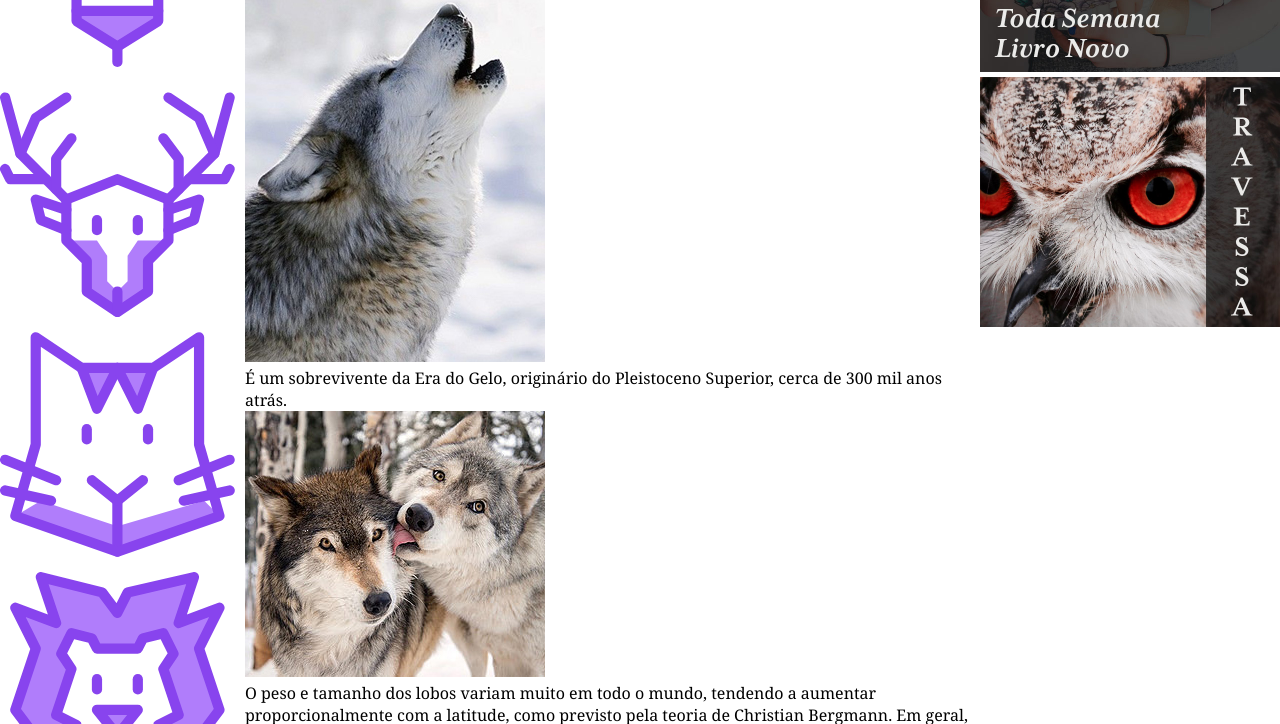
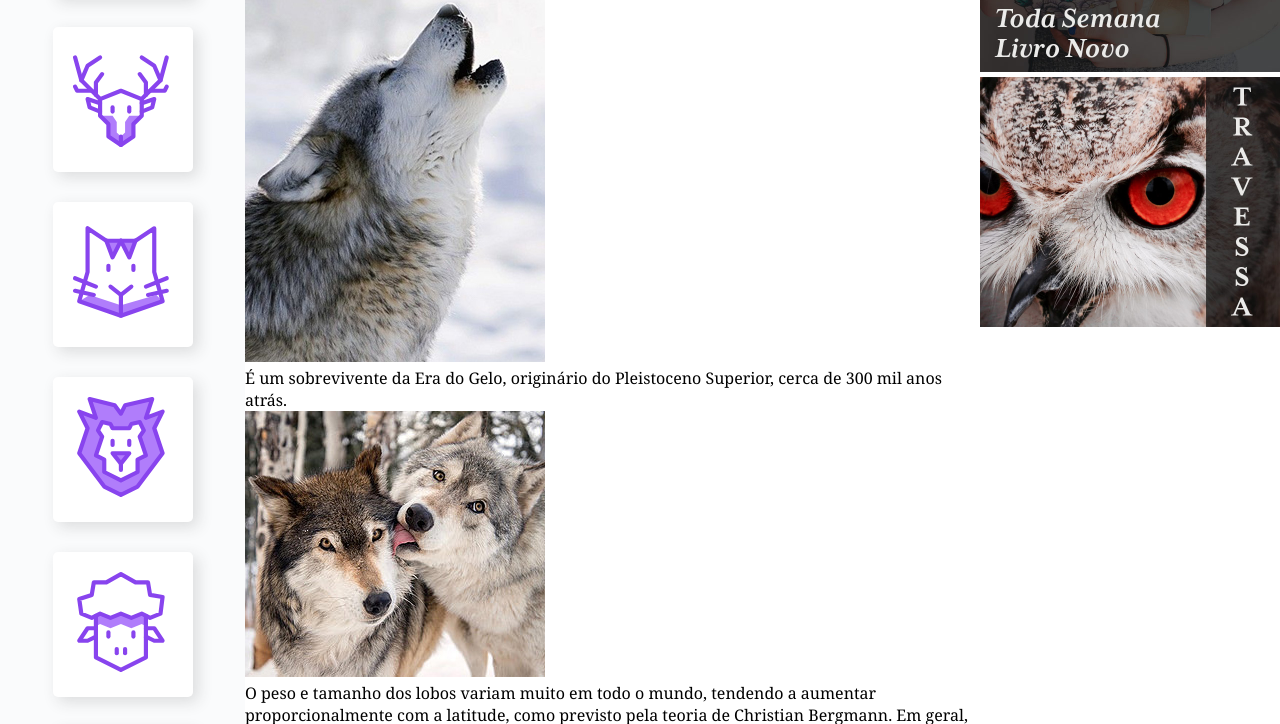
Before and after one commit to CaioAugustoo/wildbeast, a plain HTML site: page index.html in a window 1280 px wide. Shown: the part 276-1000 px from the top of the page. Drawn offline with Linux system fonts and the light colour scheme.

Commit message:
Estilização da sidenav

```diff
--- a/index.css
+++ b/index.css
@@ -75,6 +75,24 @@ header nav ul li a + a {
 
 #sidenav {
   grid-area: sidenav;
+  background: #fafbfc;
+  padding: 30px;
+}
+
+#sidenav li a {
+  display: block;
+  min-width: 60px;
+  max-width: 100px;
+  margin: 0 auto 30px auto;
+  background: white;
+  padding: 20px;
+  border-radius: 5px;
+  box-shadow: 5px 5px 15px 0px rgba(44, 44, 44, 0.15);
+  transition: 0.1s ease-out;
+}
+
+#sidenav li a:hover {
+  background: #b07dfb;
 }
 
 .content {
```
